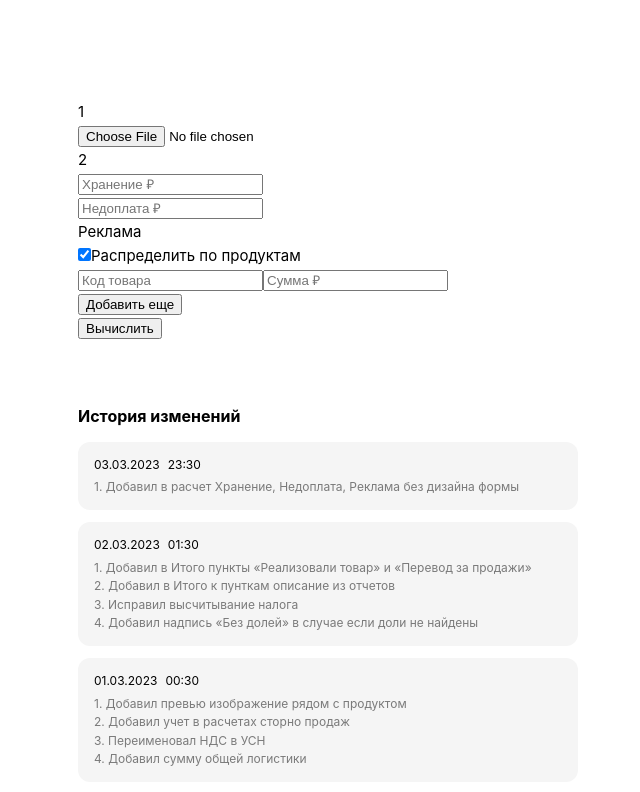
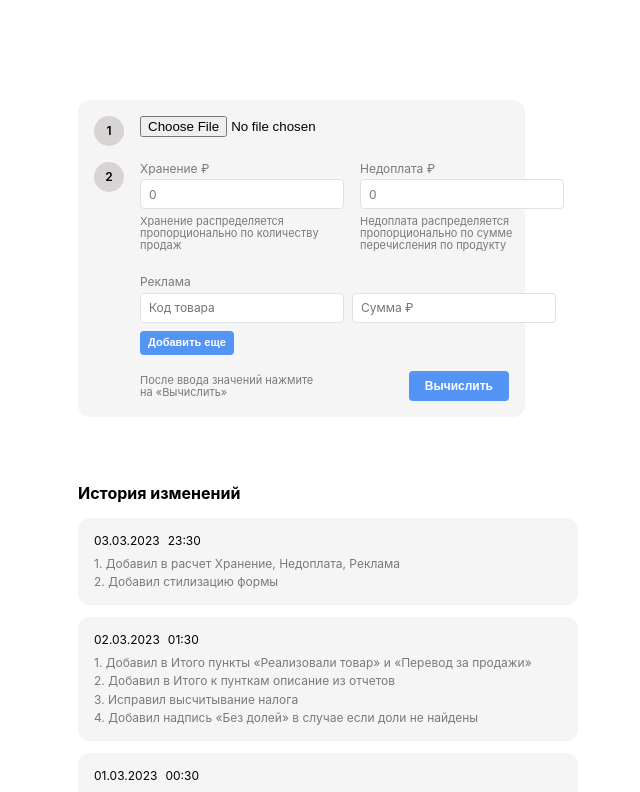
Before and after one commit to Dindro/marketplace-report, a Vue app: page / in a window 1280 px wide. Shown: the top 792 px of the page, without its empty margins (82-722 px from the left). Built offline with nearby package versions, Linux system fonts and the light colour scheme.

Commit message:
styling form

```diff
--- a/src/components/Report/Form.vue
+++ b/src/components/Report/Form.vue
@@ -10,10 +10,20 @@
             <div class="form__counter">2</div>
             <div class="form__controls">
                 <div class="form__storage">
-                    <input v-model="storage" type="text" placeholder="Хранение ₽" />
+                    <TextField
+                        v-model="storage"
+                        label="Хранение ₽"
+                        sub="Хранение распределяется пропорционально по количеству продаж"
+                        placeholder="0"
+                    />
                 </div>
                 <div class="form__underpayment">
-                    <input v-model="underpayment" type="text" placeholder="Недоплата ₽" />
+                    <TextField
+                        v-model="underpayment"
+                        label="Недоплата ₽"
+                        sub="Недоплата распределяется пропорционально по сумме перечисления по продукту"
+                        placeholder="0"
+                    />
                 </div>
                 <div class="form__ads">
                     <FormAds @update="onUpdateFormAds" />
@@ -21,7 +31,8 @@
             </div>
         </div>
         <div class="form__footer">
-            <button type="button" @click="calculate">Вычислить</button>
+            <p class="form__footer-info">После ввода значений нажмите на&nbsp;«Вычислить»</p>
+            <Button @click="calculate">Вычислить</Button>
         </div>
     </div>
 </template>
@@ -29,14 +40,17 @@
 <script setup lang="ts">
     import { ref, watch, type Ref } from 'vue';
 
-    import FormAds, { type IAdsStructure } from '@/components/Report/FormAds.vue';
     import type { Maybe } from '@/types/common';
+
+    import Button from '@/components/UI/Button.vue';
+    import TextField from '@/components/UI/TextField.vue';
+    import FormAds, { type IAdStructure } from '@/components/Report/FormAds.vue';
 
     export interface IFormStructure {
         file: ArrayBuffer;
         storage: number;
         underpayment: number;
-        ads: IAdsStructure;
+        ads: IAdStructure[];
     }
 
     const emit = defineEmits<{
@@ -46,7 +60,7 @@
     const file: Ref<Maybe<ArrayBuffer>> = ref(null);
     const storage: Ref<string> = ref('');
     const underpayment: Ref<string> = ref('');
-    let ads: Maybe<IAdsStructure> = null;
+    let ads: IAdStructure[] = [];
 
     watch(file, calculate);
 
@@ -63,7 +77,7 @@
         fileReader.readAsBinaryString(targetFile);
     }
 
-    function onUpdateFormAds(value: IAdsStructure): void {
+    function onUpdateFormAds(value: IAdStructure[]): void {
         ads = value;
     }
 
@@ -74,7 +88,69 @@
             file: file.value,
             storage: +storage.value,
             underpayment: +underpayment.value,
-            ads: ads as IAdsStructure,
+            ads,
         });
     }
 </script>
+
+<style lang="scss">
+    .form {
+        background-color: #F5F5F5;
+        border-radius: 12px;
+        padding: 16px;
+        max-width: 447px;
+
+        &__step {
+            display: flex;
+
+            & + & {
+                margin-top: 16px;
+            }
+        }
+
+        &__counter {
+            font-size: 12px;
+            font-weight: 600;
+            flex-shrink: 0;
+            display: inline-flex;
+            align-items: center;
+            justify-content: center ;
+            height: 30px;
+            width: 30px;
+            border-radius: 50%;
+            background-color: #d8d4d4;
+            margin-right: 16px;
+        }
+
+        &__footer {
+            display: flex;
+            justify-content: flex-end;
+            align-items: center;
+            margin-top: 16px;
+            padding-left: 46px;
+        }
+
+        &__footer-info {
+            margin-right: 16px;
+            font-size: 11px;
+            line-height: 1.1;
+            color: rgba(black, 0.5);
+        }
+
+        &__controls {
+            display: flex;
+            flex-wrap: wrap;
+
+            margin: -12px;
+
+            > * {
+                padding: 12px;
+            }
+        }
+
+        &__storage,
+        &__underpayment {
+            width: 50%;
+        }
+    }
+</style>
--- a/src/components/Report/FormAds.vue
+++ b/src/components/Report/FormAds.vue
@@ -2,28 +2,20 @@
     <div class="ads">
         <div class="ads__header">
             <p class="ads__title">Реклама</p>
-            <div class="ads__way">
-                <input v-model="productWay" type="checkbox">
-                <span>Распределить по продуктам</span>
-            </div>
         </div>
 
         <div class="ads__body">
-            <div v-if="productWay" class="ads__product ads-product">
+            <div class="ads__product ads-product">
                 <div
                     v-for="(ad, index) in ads"
                     :key="index"
                     class="ads-product__row"
                 >
-                    <input v-model="ad.code" type="text" placeholder="Код товара">
-                    <input v-model="ad.price" type="text" placeholder="Сумма ₽">
-                    <button v-if="ads.length > 1" type="button" @click="removeAd(index)">Удалить</button>
+                    <TextField v-model="ad.code" class="ads-product__code" placeholder="Код товара" />
+                    <TextField v-model="ad.price" class="ads-product__price" placeholder="Сумма ₽" />
+                    <Button v-if="ads.length > 1" class="ads-product__remove" mini color="red" @click="removeAd(index)">Удалить</Button>
                 </div>
-                <button type="button" @click="addAd">Добавить еще</button>
-            </div>
-
-            <div v-else class="ads__total">
-                <input v-model="price" type="text" placeholder="Сумма ₽">
+                <Button class="ads-product__add" mini @click="addAd">Добавить еще</Button>
             </div>
         </div>
     </div>
@@ -32,14 +24,12 @@
 <script setup lang="ts">
     import { ref, watch, type Ref } from 'vue';
 
+    import Button from '@/components/UI/Button.vue';
+    import TextField from '@/components/UI/TextField.vue';
+
     export interface IAdStructure {
         code: number;
         price: number;
-    }
-
-    export interface IAdsStructure {
-        productWay: boolean;
-        ads: number | IAdStructure[];
     }
 
     interface IAd {
@@ -48,16 +38,11 @@
     }
 
     const emit = defineEmits<{
-        (e: 'update', value: IAdsStructure ): void
+        (e: 'update', value: IAdStructure[] ): void
     }>();
 
+    const ads: Ref<IAd[]> = ref([]);
 
-    const productWay = ref(true);
-    const ads: Ref<IAd[]> = ref([]);
-    const price: Ref<string> = ref('');
-
-    watch(productWay, update);
-    watch(price, update);
     watch(ads, update, { deep: true });
 
     function addAd(): void {
@@ -69,22 +54,50 @@
     }
 
     function update(): void {
-        let adsResponse;
+        const adsResponse = ads.value
+            .filter(ad => ad.code && ad.price)
+            .map(ad => ({ code: +ad.code, price: +ad.price }));
 
-        if (productWay.value) {
-            adsResponse = ads.value
-                .filter(ad => ad.code && ad.price)
-                .map(ad => ({ code: +ad.code, price: +ad.price }));
-        } else {
-            adsResponse = +price.value;
-        }
-
-        emit('update', {
-            productWay: productWay.value,
-            ads: adsResponse,
-        });
+        emit('update', adsResponse);
     }
 
     addAd();
     update();
 </script>
+
+<style lang="scss" scoped>
+    .ads {
+        &__header {
+            margin-bottom: 4px;
+        }
+
+        &__title {
+            font-size: 12px;
+            line-height: 1.1;
+            color: rgba(black, 0.5);
+        }
+    }
+
+    .ads-product {
+        &__row {
+            display: flex;
+            align-items: center;
+
+            & + & {
+                margin-top: 4px;
+            }
+        }
+
+        &__price {
+            margin-left: 8px;
+        }
+
+        &__remove {
+            margin-left: 8px;
+        }
+
+        &__add {
+            margin-top: 8px;
+        }
+    }
+</style>
--- /dev/null
+++ b/src/components/UI/Button.vue
@@ -0,0 +1,62 @@
+<template>
+    <button type="button" class="button" :class="classes" :disabled="disabled">
+        <slot />
+    </button>
+</template>
+
+<script setup lang="ts">
+    import { computed } from 'vue';
+
+    const props = defineProps<{
+        mini?: boolean,
+        disabled?: boolean,
+        color?: 'red',
+    }>();
+
+    const classes = computed(() => {
+        const buttonClass = 'button';
+        const classes = [];
+
+        if (props.mini) classes.push(`${buttonClass}--mini`);
+        if (props.color) classes.push(`${buttonClass}--${props.color}`);
+
+        return classes;
+    });
+</script>
+
+<style lang="scss" scoped>
+    .button {
+        display: inline-flex;
+        align-items: center;
+        justify-content: center;
+        white-space: nowrap;
+        border-radius: 4px;
+        background-color: #5394F5;
+        border: none;
+        padding: 8px 16px;
+        color: white;
+        font-size: 12px;
+        font-weight: 600;
+        line-height: 1;
+        cursor: pointer;
+        height: 30px;
+
+        &:active {
+            background-color: #4582de;
+        }
+
+        &--mini {
+            padding: 4px 8px;
+            height: 24px;
+            font-size: 11px;
+        }
+
+        &--red {
+            background-color: #D15C5C;
+
+            &:active {
+                background-color: #ba4646;
+            }
+        }
+    }
+</style>
--- /dev/null
+++ b/src/components/UI/TextField.vue
@@ -0,0 +1,57 @@
+<template>
+    <div class="text-field">
+        <p v-if="props.label" class="text-field__label">{{ props.label }}</p>
+        <input
+            class="text-field__input"
+            :value="props.modelValue"
+            type="text"
+            :placeholder="props.placeholder"
+            @input="onInput"
+        >
+        <p v-if="props.sub" class="text-field__sub">{{ props.sub }}</p>
+    </div>
+</template>
+
+<script setup lang="ts">
+    const props = defineProps<{
+        modelValue: string;
+        placeholder?: string;
+        label?: string;
+        sub?: string;
+    }>();
+
+    const emit = defineEmits<{
+        (e: 'update:modelValue', value: string): void;
+    }>();
+
+    function onInput(event: Event): void {
+        emit('update:modelValue', (event.target as HTMLInputElement).value);
+    }
+</script>
+
+<style lang="scss" scoped>
+    .text-field {
+        &__label {
+            font-size: 12px;
+            line-height: 1.1;
+            margin-bottom: 4px;
+            color: rgba(black, 0.5);
+        }
+
+        &__input {
+            height: 30px;
+            padding-left: 8px;
+            border-radius: 4px;
+            border: 1px solid #E1E1E1;
+            font-size: 12px;
+            font-family: Inter, -apple-system, BlinkMacSystemFont, 'Segoe UI', Roboto, Oxygen, Ubuntu, Cantarell, 'Fira Sans', 'Droid Sans', 'Helvetica Neue', sans-serif;
+        }
+
+        &__sub {
+            font-size: 11px;
+            line-height: 1.1;
+            margin-top: 6px;
+            color: rgba(black, 0.5);
+        }
+    }
+</style>
--- a/src/components/Version/VersionHistory.vue
+++ b/src/components/Version/VersionHistory.vue
@@ -27,7 +27,8 @@
             date: '03.03.2023',
             time: '23:30',
             points: [
-                'Добавил в расчет Хранение, Недоплата, Реклама без дизайна формы',
+                'Добавил в расчет Хранение, Недоплата, Реклама',
+                'Добавил стилизацию формы',
             ],
         },
         {
--- a/src/views/ReportView.vue
+++ b/src/views/ReportView.vue
@@ -52,15 +52,13 @@ const fractions: Ref<IFractionSummaryReport[]> = ref([]);
 function onCalculate(form: IFormStructure): void {
     const storage = +(form.storage * 100).toFixed();
     const underpayment = +(form.underpayment * 100).toFixed();
+
     let ads: IAdProductData[] = [];
-
-    if (Array.isArray(form.ads.ads)) {
-        for (const ad of form.ads.ads) {
-            ads.push({
-                productId: new ProductId(ad.code, '', 0, 0),
-                price: +(ad.price * 100).toFixed(),
-            });
-        }
+    for (const ad of form.ads) {
+        ads.push({
+            productId: new ProductId(ad.code, '', 0, 0),
+            price: +(ad.price * 100).toFixed(),
+        });
     }
 
     getProductActionByFile(form.file, ads, storage, underpayment);
```
